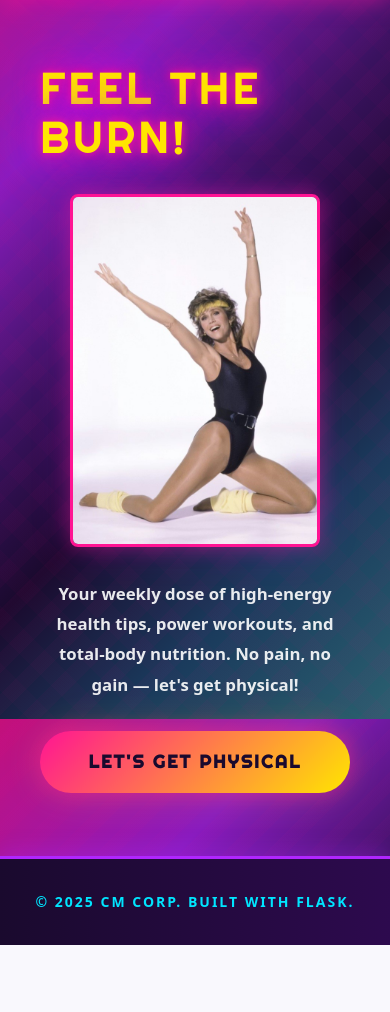
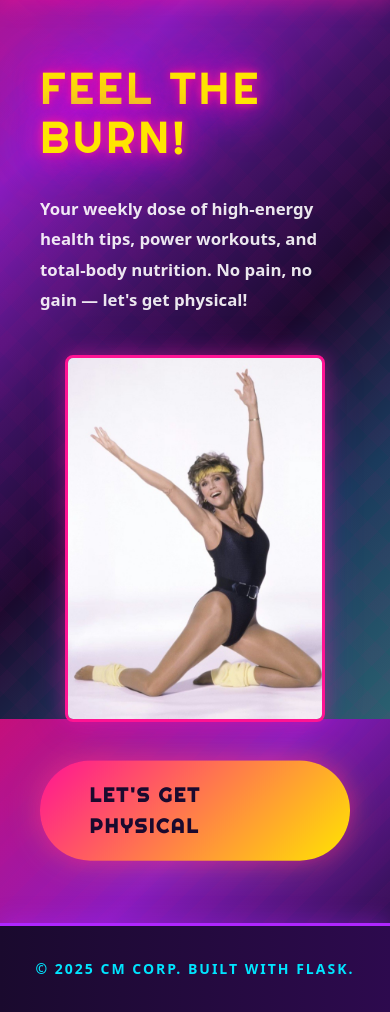
Before and after one commit to mela-malen/hello-cicd, a Flask app: page / in a window 390 px wide; the page is wider, and only the part inside the window is pictured. Shown: the part 125-1137 px from the top of that part. Before the commit the page ends 1070 px from the top of that part, so only its background shows below. Run offline with Flask 3, Linux system fonts and the light colour scheme.

Commit message:
Fix hero layout - vertical centered alignment
- Title "Feel the Burn!" centered at top
- Subtitle text centered below title
- Image centered below text
- CTA button centered at bottom

Co-Authored-By: Claude Opus 4.5 <noreply@anthropic.com>

```diff
--- a/app/presentation/templates/index.html
+++ b/app/presentation/templates/index.html
@@ -4,21 +4,17 @@
 
 {% block content %}
 <section class="hero">
+    <div class="hero__container">
         <h1 class="hero__title">Feel the Burn!</h1>
-    <div class="hero__container">
-        <div class="hero__content">
-            <img src="{{ url_for('static', filename='images/Jane.jpg') }}" alt="Jane Fonda workout" class="hero__image">
-            <div class="hero__text">
         <p class="hero__subtitle">
             Your weekly dose of high-energy health tips, power workouts, and total-body nutrition.
             No pain, no gain &mdash; let's get physical!
         </p>
+        <img src="{{ url_for('static', filename='images/Jane.jpg') }}" alt="Jane Fonda workout" class="hero__image">
         <div class="hero__actions">
             <a href="{{ url_for('public.subscribe') }}" class="btn btn--primary hero__cta">
                 Let's Get Physical
             </a>
-                </div>
-            </div>
         </div>
     </div>
 </section>
@@ -29,15 +25,9 @@
     .hero {
         background: linear-gradient(135deg, rgba(26, 10, 46, 0.85), rgba(45, 10, 78, 0.85));
         border: 3px solid var(--neon-pink);
-        border-radius: 0;
         color: white;
         padding: 4rem 2rem;
         text-align: center;
-        min-height: 60vh;
-        display: flex;
-        flex-direction: column;
-        align-items: center;
-        justify-content: flex-start;
         margin: 2rem;
         position: relative;
         overflow: hidden;
@@ -63,11 +53,18 @@
         pointer-events: none;
     }
 
+    .hero__container {
+        max-width: 800px;
+        margin: 0 auto;
+        position: relative;
+        z-index: 1;
+    }
+
     .hero__title {
         font-family: var(--font-heading);
         font-size: 5rem;
         font-weight: 400;
-        margin-bottom: 3rem;
+        margin-bottom: 2rem;
         line-height: 1.1;
         color: var(--neon-yellow);
         text-transform: uppercase;
@@ -77,28 +74,21 @@
             0 0 10px var(--neon-yellow),
             0 0 30px var(--neon-pink),
             0 0 50px var(--neon-purple);
-        position: relative;
-        z-index: 2;
-        width: 100%;
     }
 
-    .hero__container {
-        max-width: 900px;
-        margin: 0 auto;
-        position: relative;
-        z-index: 1;
-        width: 100%;
-    }
-
-    .hero__content {
-        display: flex;
-        align-items: center;
-        justify-content: center;
-        gap: 3rem;
+    .hero__subtitle {
+        font-size: 1.3rem;
+        margin-bottom: 2.5rem;
+        max-width: 600px;
+        margin-left: auto;
+        margin-right: auto;
+        line-height: 1.8;
+        color: rgba(255, 255, 255, 0.9);
+        font-weight: 600;
     }
 
     .hero__image {
-        max-width: 300px;
+        max-width: 320px;
         width: 100%;
         height: auto;
         border-radius: 0.5rem;
@@ -106,33 +96,19 @@
         box-shadow:
             0 0 20px rgba(255, 20, 147, 0.4),
             0 0 40px rgba(176, 38, 255, 0.2);
+        margin: 0 auto 2.5rem auto;
+        display: block;
         object-fit: cover;
-        flex-shrink: 0;
-    }
-
-    .hero__text {
-        text-align: left;
-        max-width: 400px;
-    }
-
-    .hero__subtitle {
-        font-size: 1.2rem;
-        margin-bottom: 2rem;
-        line-height: 1.8;
-        color: rgba(255, 255, 255, 0.9);
-        font-weight: 600;
     }
 
     .hero__actions {
         display: flex;
-        flex-direction: column;
-        gap: 1rem;
-        align-items: flex-start;
+        justify-content: center;
     }
 
     .hero__cta {
-        font-size: 1.1rem;
-        padding: 1rem 2.5rem;
+        font-size: 1.2rem;
+        padding: 1.1rem 3rem;
         background: linear-gradient(135deg, var(--neon-pink), var(--neon-yellow));
         color: #1a0a2e;
         border: none;
@@ -162,29 +138,14 @@
         .hero__title {
             font-size: 2.8rem;
             letter-spacing: 3px;
-            margin-bottom: 2rem;
-        }
-
-        .hero__content {
-            flex-direction: column;
-            gap: 2rem;
-        }
-
-        .hero__image {
-            max-width: 250px;
-        }
-
-        .hero__text {
-            text-align: center;
         }
 
         .hero__subtitle {
             font-size: 1.05rem;
         }
 
-        .hero__actions {
-            align-items: center;
-            width: 100%;
+        .hero__image {
+            max-width: 260px;
         }
 
         .hero__cta {
```
Lines whose indentation alone changed are shown as unchanged.
